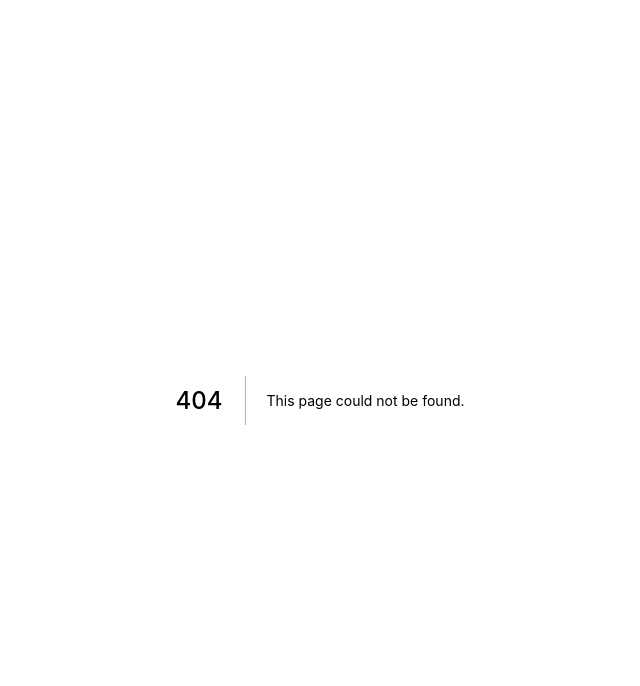
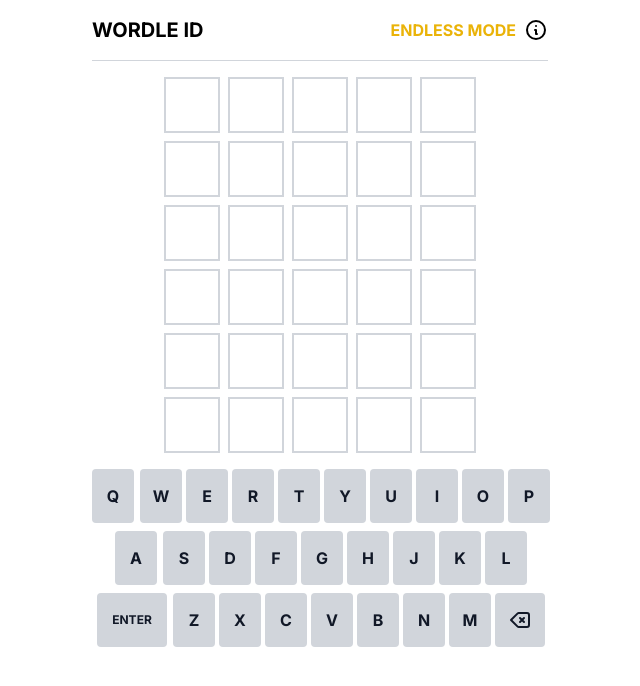
Before and after one commit to hendrasan/wordle-id, a Next.js app: page /endless in a window 1280 px wide. Before the commit this address had no page. Shown: the top 686 px of the page, without its empty margins (320-960 px from the left). Built offline with nearby package versions, Linux system fonts and the light colour scheme.

Commit message:
add endless mode

```diff
--- a/components/Header.tsx
+++ b/components/Header.tsx
@@ -1,7 +1,11 @@
 import clsxm from '@/lib/clsxm';
 import Link from 'next/link';
 
-export default function Header() {
+type Props = {
+  title?: string;
+};
+
+export default function Header({ title }: Props) {
   return (
     <header
       className={clsxm(
@@ -13,6 +17,11 @@
           <a>Wordle ID</a>
         </Link>
       </h1>
+      {title && (
+        <strong className={clsxm('mr-2 uppercase text-yellow-500')}>
+          {title}
+        </strong>
+      )}
       <button>
         <svg
           xmlns='http://www.w3.org/2000/svg'
--- a/components/game/Game.tsx
+++ b/components/game/Game.tsx
@@ -13,13 +13,20 @@
   const [guesses, setGuesses] = useState<string[]>([]);
   const [currentGuess, setCurrentGuess] = useState('');
   const [isGameWon, setIsGameWon] = useState(false);
+  const [isGameLost, setIsGameLost] = useState(false);
+  const [isGameComplete, setIsGameComplete] = useState(false);
 
   useEffect(() => {
-    if (isGameWon) {
-      toast.success('You win', { icon: '👏' });
-      // open win modal
+    if (isGameComplete) {
+      if (isGameWon) {
+        toast.success('You win', { icon: '👏' });
+        // open win modal
+        // if endless mode, show play again button
+      } else if (isGameLost) {
+        toast.success('You lost', { icon: '😭' });
+      }
     }
-  }, [isGameWon]);
+  }, [isGameComplete, isGameLost, isGameWon]);
 
   const onChar = (value: string) => {
     if (currentGuess.length < 5 && guesses.length < 6) {
@@ -46,7 +53,16 @@
       setCurrentGuess('');
 
       if (currentGuess == puzzle) {
-        return setIsGameWon(true);
+        setIsGameWon(true);
+        setIsGameLost(false);
+        setIsGameComplete(true);
+        return;
+      }
+
+      if (guesses.length >= 5) {
+        setIsGameWon(false);
+        setIsGameLost(true);
+        setIsGameComplete(true);
       }
     }
   };
--- a/components/layout.tsx
+++ b/components/layout.tsx
@@ -5,7 +5,9 @@
 export default function Layout({ children }: { children: React.ReactNode }) {
   return (
     <div
-      className={clsxm('px-8 max-w-[520px] min-h-screen mx-auto flex flex-col')}
+      className={clsxm(
+        'px-4 md:px-8 max-w-[520px] min-h-screen mx-auto flex flex-col'
+      )}
     >
       {children}
     </div>
--- a/lib/words.ts
+++ b/lib/words.ts
@@ -16,6 +16,15 @@
   const now = Date.now();
   const msInDay = 86400000;
   const index = Math.floor((now - epochMs) / msInDay);
+
+  return {
+    puzzle: FIVELETTERPUZZLES[index].toUpperCase(),
+    puzzleIndex: index,
+  };
+};
+
+export const getRandomWord = () => {
+  const index = Math.floor(Math.random() * FIVELETTERPUZZLES.length);
 
   return {
     puzzle: FIVELETTERPUZZLES[index].toUpperCase(),
--- a/pages/daily.tsx
+++ b/pages/daily.tsx
@@ -8,7 +8,7 @@
 
   return (
     <>
-      <Header />
+      <Header title='Daily Puzzle' />
 
       <Game puzzle={puzzle} />
     </>
--- /dev/null
+++ b/pages/endless.tsx
@@ -0,0 +1,18 @@
+import type { NextPage } from 'next';
+import Header from '../components/Header';
+import { getRandomWord } from '../lib/words';
+import Game from '@/components/game/Game';
+
+const Endless: NextPage = () => {
+  const { puzzle, puzzleIndex } = getRandomWord();
+
+  return (
+    <>
+      <Header title='Endless Mode' />
+
+      <Game puzzle={puzzle} />
+    </>
+  );
+};
+
+export default Endless;
--- a/pages/index.tsx
+++ b/pages/index.tsx
@@ -15,7 +15,7 @@
       </Head>
 
       <div className='title text-center'>
-        <h1 className='text-6xl font-bold uppercase tracking-tight'>
+        <h1 className='text-4xl md:text-6xl font-bold uppercase tracking-tight'>
           Wordle ID
         </h1>
       </div>
```
